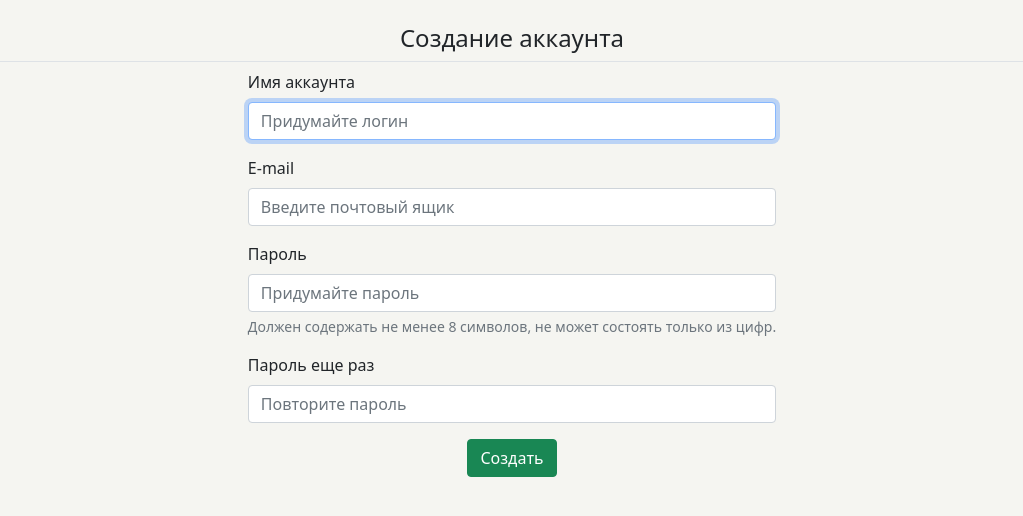
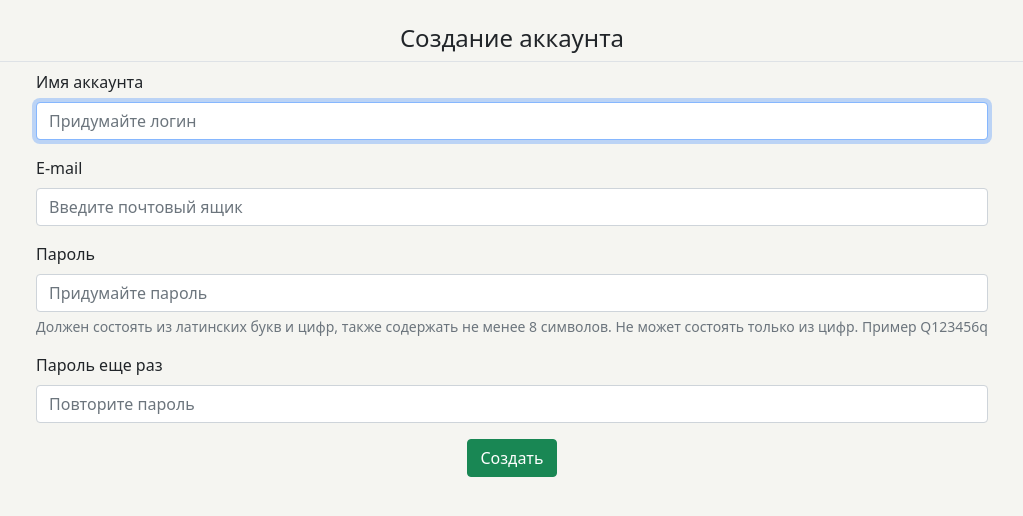
Before and after one commit to Rooliksen/wms_system, a Django app: page /users/register/ in a window 1280 px wide. Shown: the part 58-574 px from the top of the page, without its empty margins (128-1151 px from the left). Run offline with Django 3.2, Linux system fonts and the light colour scheme; some libraries are stand-ins or nearby versions.

Commit message:
Changes in Register page

```diff
--- a/users/forms.py
+++ b/users/forms.py
@@ -6,9 +6,16 @@
 from django.contrib.auth.validators import UnicodeUsernameValidator
 
 class CreateUserForm(UserCreationForm):
+
+	error_messages = {
+		'password_mismatch': ("Введенные пароли не совпадают. Попробуйте ввести еще раз."),
+		'unique': 'Пользователь с таким логином уже существует',
+		'invalid': 'Некорректный логин. Допускается использование только букв, цифр и символов @/./+/-/_',
+		}
+
 	password1 = forms.CharField(
 		label=("Пароль"),
-		help_text=("Должен содержать не менее 8 символов, не может состоять только из цифр."),
+		help_text=("Должен состоять из латинских букв и цифр, также содержать не менее 8 символов. Не может состоять только из цифр. Пример Q123456q"),
 		widget=forms.PasswordInput(attrs={'autocomplete': 'new-password', 'class': 'form-control', 'placeholder': 'Придумайте пароль'}),
 	)
 	password2 = forms.CharField(
@@ -18,8 +25,7 @@
 	username = forms.CharField(
 		label=("Имя аккаунта"),
 		widget=forms.TextInput(attrs={'autocomplete': 'new-password', 'class': 'form-control', 'placeholder': 'Придумайте логин'}),
-		error_messages={'unique': 'Пользователь с таким логином уже существует', 'invalid': 'Некорректный логин. Допускается использование только букв, цифр и символов @/./+/-/_'}
-
+		error_messages={'unique': 'Пользователь с таким именем уже существует. Придумайте другой логин.',}
 	)
 
 	email = forms.CharField(
@@ -33,7 +39,7 @@
 		model = User
 		fields = ['username', 'email', 'password1', 'password2']
 		help_texts = {
-			'username': 'Должен содержать не менее 8 символов. Допускается использование букв, цифр и символов @/./+/-/_',
+			'username': 'Допускается использование букв, цифр и символов @/./+/-/_',
 			'email': 'Формат адреса example@email.ru',
 		}
 
--- a/users/templates/registration/register.html
+++ b/users/templates/registration/register.html
@@ -15,14 +15,16 @@
           <div class="mb-2">
             {{ field.label }}
           </div>
+          <div>
             {{ field }}
+          </div>
           {% if field.help_text %}
           <div class="form-text">
             {{ field.help_text }}
           </div>
           {% endif %}
           {% for error in field.errors %}
-          <div class="form-text">
+          <div class="form-text d-flex justify-content-center" style="color: red;">
             {{ error }}
           </div>
           {% endfor %}
--- a/users/validators.py
+++ b/users/validators.py
@@ -11,8 +11,8 @@
 		if len(password) < self.min_length:
 			raise ValidationError(
 				ngettext(
-					"Этот пароль слишком короткий. Он должен содержать не менее %(min_length)d символов.",
-					"Этот пароль слишком короткий. Он должен содержать минимум %(min_length)d символов.",
+					"Пароль слишком короткий. Он должен содержать не менее %(min_length)d символов.",
+					"Пароль слишком короткий. Он должен содержать минимум %(min_length)d символов.",
 					self.min_length
 				),
 				code='password_too_short',
@@ -55,7 +55,7 @@
 	def validate(self, password, user=None):
 		if password.lower().strip() in self.passwords:
 			raise ValidationError(
-				("Пароль слишком прост и небезопасен."),
+				("Пароль слишком прост для взлома. Пример сложного пароля – Q1234werty"),
 				code='password_too_common',
 			)
 
--- a/wms_system/settings.py
+++ b/wms_system/settings.py
@@ -26,7 +26,7 @@
 # SECURITY WARNING: don't run with debug turned on in production!
 DEBUG = True
 
-ALLOWED_HOSTS = ['wms-system-test.herokuapp.com', '62.217.186.183']
+ALLOWED_HOSTS = ['wms-system-test.herokuapp.com', '62.217.186.183', '127.0.0.1']
 
 
 # Application definition
@@ -139,3 +139,5 @@
 MEDIA_ROOT = os.path.join(BASE_DIR, 'static/images')
 
 LOGIN_REDIRECT_URL = '/orders/'
+
+DEFAULT_AUTO_FIELD = 'django.db.models.AutoField'
```
Also changed, not shown: db.sqlite3.
